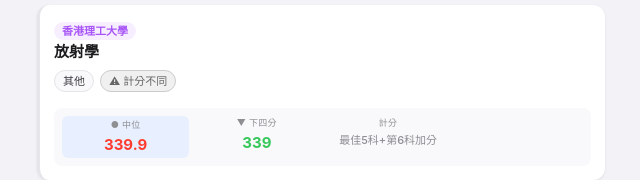
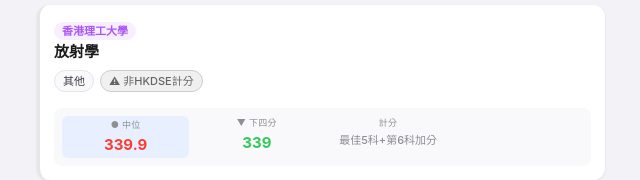
Before and after one commit to whypuss/jupas-stats, a Vue app: page / in a window 1280 px wide. Shown: the part 749-929 px from the top of the page, without its empty margins (319-959 px from the left). Built offline with nearby package versions, Linux system fonts and the light colour scheme.

Commit message:
clarify: rename 計分不同 to 非HKDSE計分

```diff
--- a/src/App.vue
+++ b/src/App.vue
@@ -63,7 +63,7 @@
               <div class="prog-tags">
                 <span class="tag">{{ p.category }}</span>
                 <span class="tag years" v-if="p.years !== 4">{{ p.years }}年</span>
-                <span class="tag incompatible" v-if="p.incompatible">⚠ 計分不同</span>
+                <span class="tag incompatible" v-if="p.incompatible">⚠ 非HKDSE計分</span>
                 <span class="tag interview" v-if="p.interview && !p.incompatible">&#x1F4AC; 面試</span>
               </div>
             </div>
@@ -111,7 +111,7 @@
               <div class="prog-tags">
                 <span class="tag">{{ p.category }}</span>
                 <span class="tag years" v-if="p.years !== 4">{{ p.years }}年</span>
-                <span class="tag incompatible" v-if="p.incompatible">⚠ 計分不同</span>
+                <span class="tag incompatible" v-if="p.incompatible">⚠ 非HKDSE計分</span>
                 <span class="tag interview" v-if="p.interview && !p.incompatible">&#x1F4AC; 面試</span>
               </div>
             </div>
@@ -155,7 +155,7 @@
               <div class="prog-tags">
                 <span class="tag">{{ p.category }}</span>
                 <span class="tag years" v-if="p.years !== 4">{{ p.years }}年</span>
-                <span class="tag incompatible" v-if="p.incompatible">⚠ 計分不同</span>
+                <span class="tag incompatible" v-if="p.incompatible">⚠ 非HKDSE計分</span>
                 <span class="tag interview" v-if="p.interview && !p.incompatible">&#x1F4AC; 面試</span>
               </div>
             </div>
@@ -247,7 +247,7 @@
               <div class="prog-tags">
                 <span class="tag">{{ p.category }}</span>
                 <span class="tag years" v-if="p.years !== 4">{{ p.years }}年</span>
-                <span class="tag incompatible" v-if="p.incompatible">⚠ 計分不同</span>
+                <span class="tag incompatible" v-if="p.incompatible">⚠ 非HKDSE計分</span>
                 <span class="tag interview" v-if="p.interview && !p.incompatible">&#x1F4AC; 面試</span>
               </div>
             </div>
--- a/src/style.css
+++ b/src/style.css
@@ -194,7 +194,7 @@
   border: 1px solid var(--border);
 }
 .tag.interview { background: #FFF0F0; color: var(--danger); border-color: #FFD0D0; }
-.tag.incompatible { background: #F0F0F0; color: var(--text3); border-color: var(--border); font-size: 11px; }
+.tag.incompatible { background: #F0F0F0; color: #666; border-color: #CCC; font-size: 11px; }
 .tag.incompatible { background: #F0F0F0; color: #666; border-color: #CCC; font-size: 11px; }
 .tag.years { background: #FFF8E0; color: #8B6A00; border-color: #FFE080; }
 
```
Also changed, not shown: 1 other file (tests, documents, lock files or other folders).
